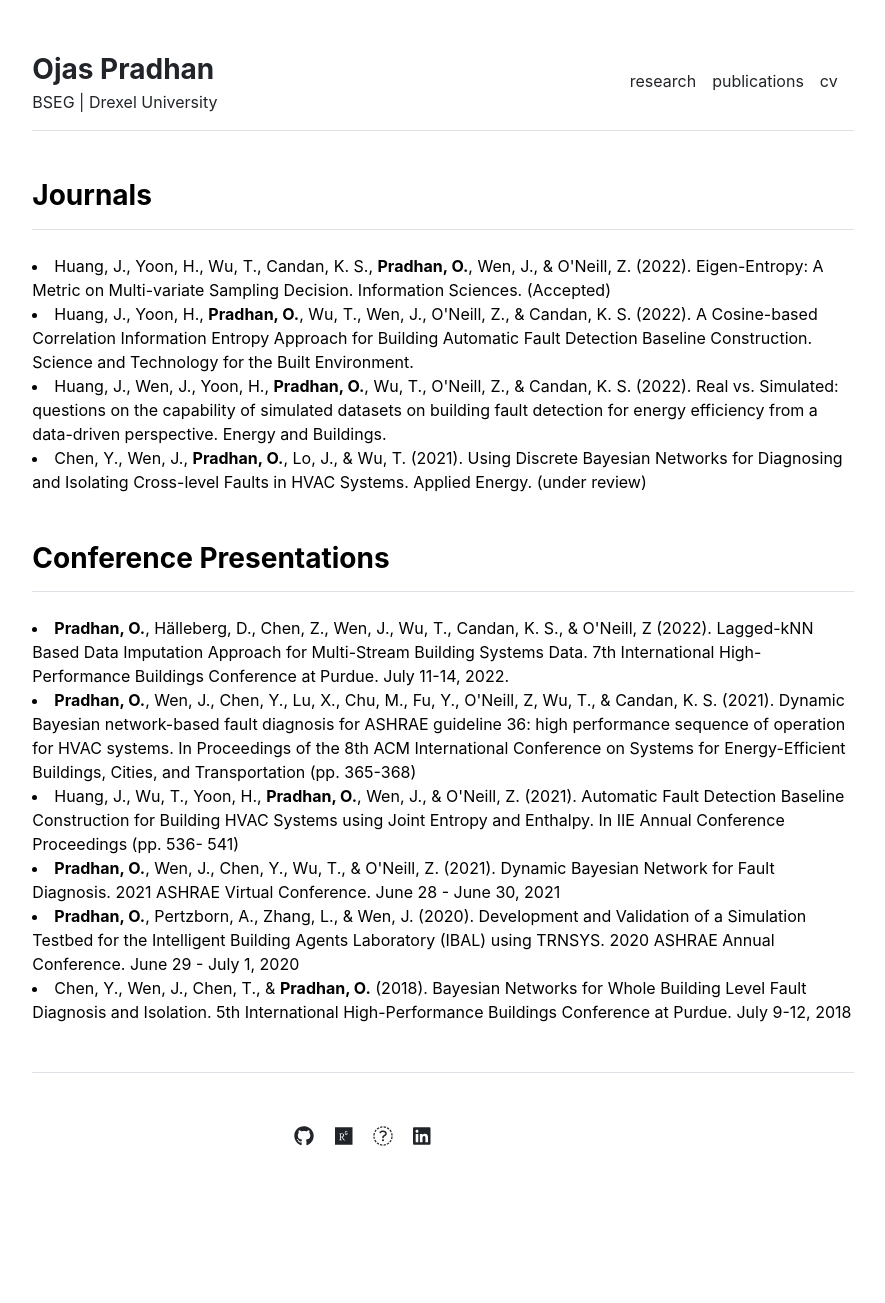
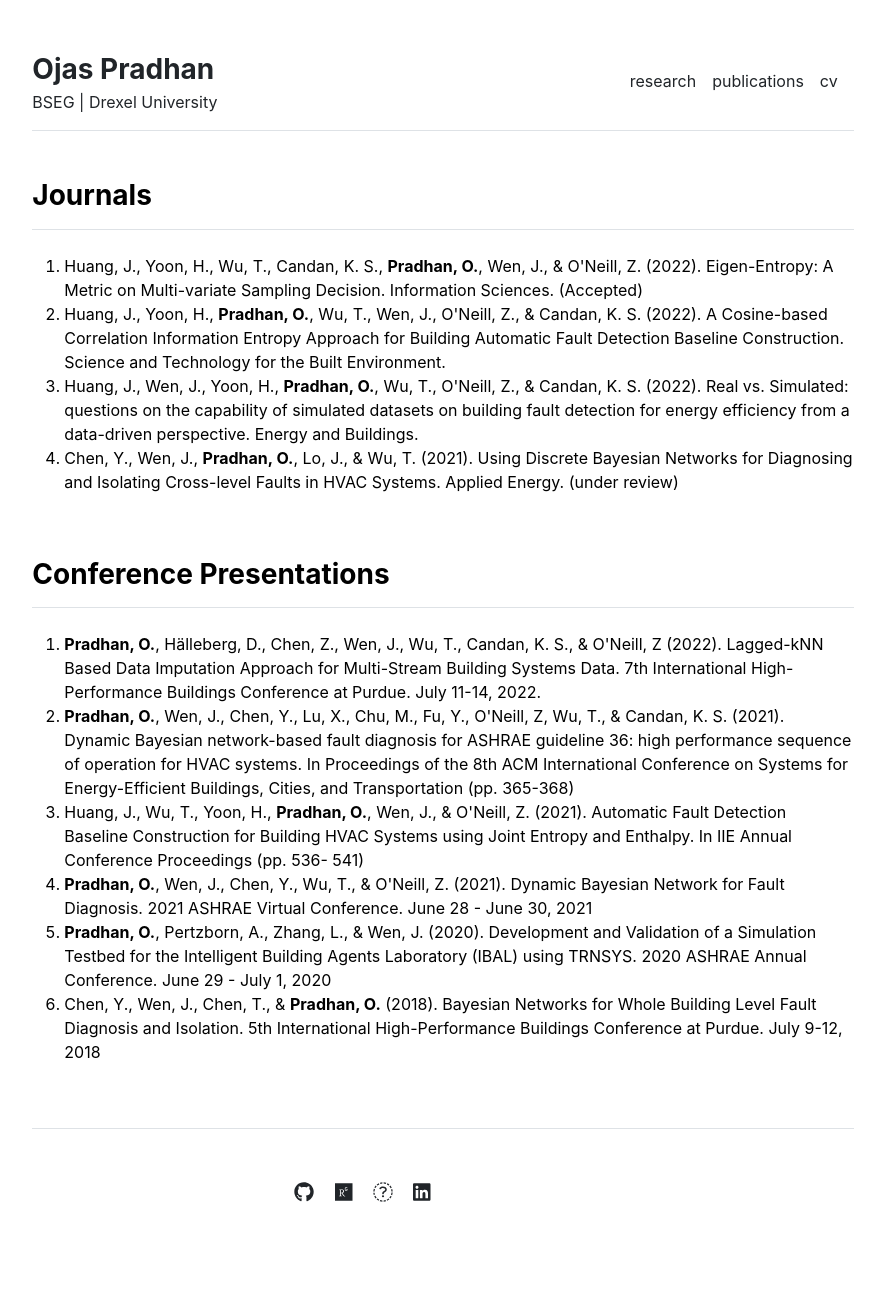
Before and after one commit to pradhanojas/pradhanojas.github.io, a Jekyll site: the page built from publications.md, in a window 1280 px wide. Shown: the whole page, without its empty margins (197-1082 px from the left). Built offline with Jekyll 4.4.1, drawn with Linux system fonts in a browser that asks for light colours; before the commit the page ends 1247 px from its top, so only the background shows below that.

Commit message:
Update publications.html

```diff
--- a/_includes/publications.html
+++ b/_includes/publications.html
@@ -2,6 +2,7 @@
   <div>
     <h3 class="fw-bold border-bottom pb-3 mb-0"> Journals </h3>
     <br>
+    <ol>
       <li>
         Huang, J., Yoon, H., Wu, T., Candan, K. S., <b>Pradhan, O.</b>, Wen, J., & O'Neill, Z. (2022). Eigen-Entropy: A Metric on Multi-variate Sampling Decision. Information Sciences. (Accepted)
       </li>
@@ -14,10 +15,12 @@
       <li>
         Chen, Y., Wen, J., <b>Pradhan, O.</b>, Lo, J., & Wu, T. (2021). Using Discrete Bayesian Networks for Diagnosing and Isolating Cross-level Faults in HVAC Systems. Applied Energy. (under review)
       </li>
+    </ol>
     <br> <br>
 
     <h3 class="fw-bold border-bottom pb-3 mb-0">Conference Presentations</h3>
     <br>
+    <ol>
       <li>
         <b>Pradhan, O.</b>, Hälleberg, D., Chen, Z., Wen, J., Wu, T., Candan, K. S., & O'Neill, Z (2022). Lagged-kNN Based Data Imputation Approach for Multi-Stream Building Systems Data. 7th International High-Performance Buildings Conference at Purdue. July 11-14, 2022.
       </li>
@@ -36,5 +39,6 @@
       <li>
         Chen, Y., Wen, J., Chen, T., & <b>Pradhan, O.</b> (2018). Bayesian Networks for Whole Building Level Fault Diagnosis and Isolation. 5th International High-Performance Buildings Conference at Purdue. July 9-12, 2018
       </li>
+    </ol>
   </div>
 </div>
```
Lines whose indentation alone changed are shown as unchanged.
